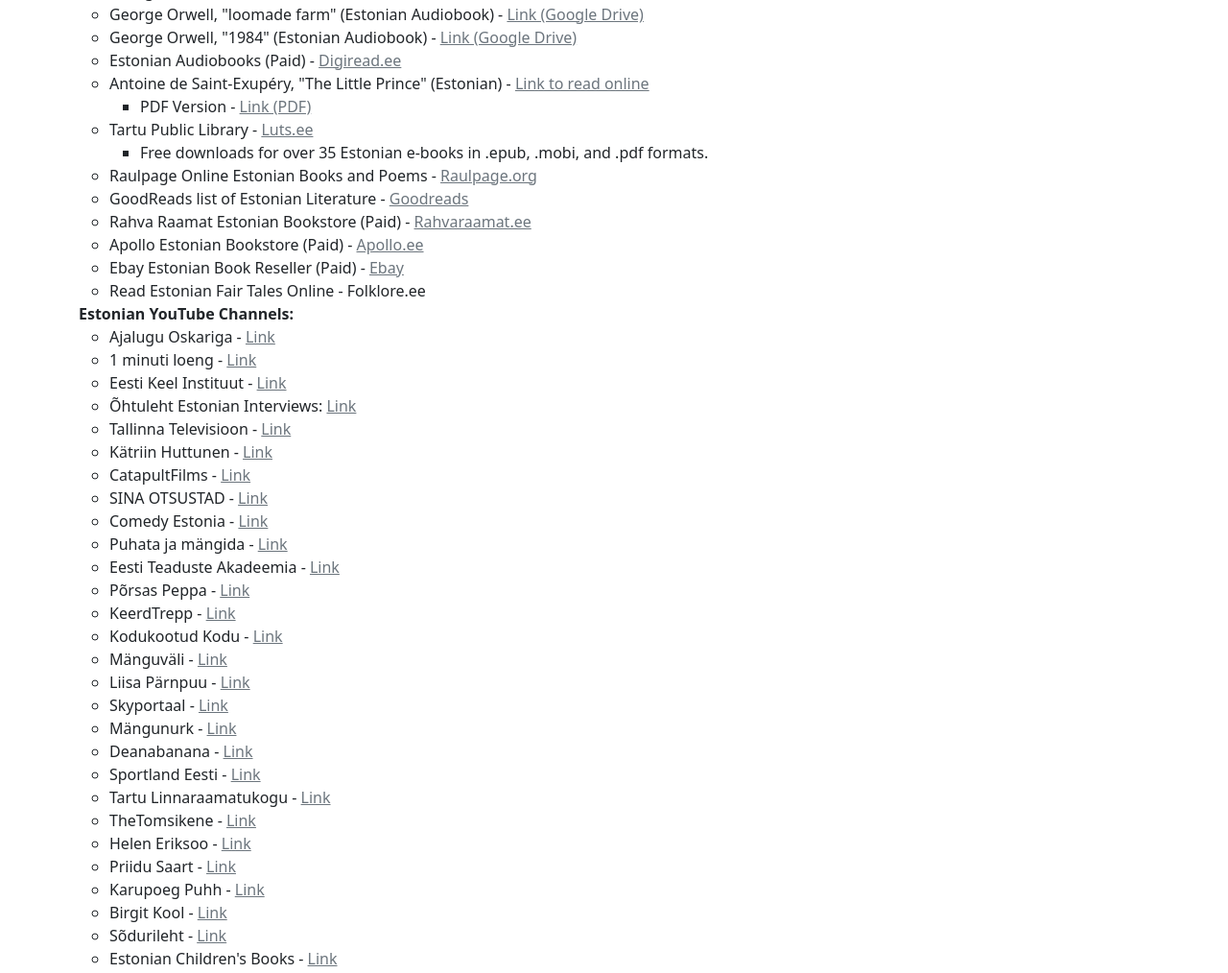
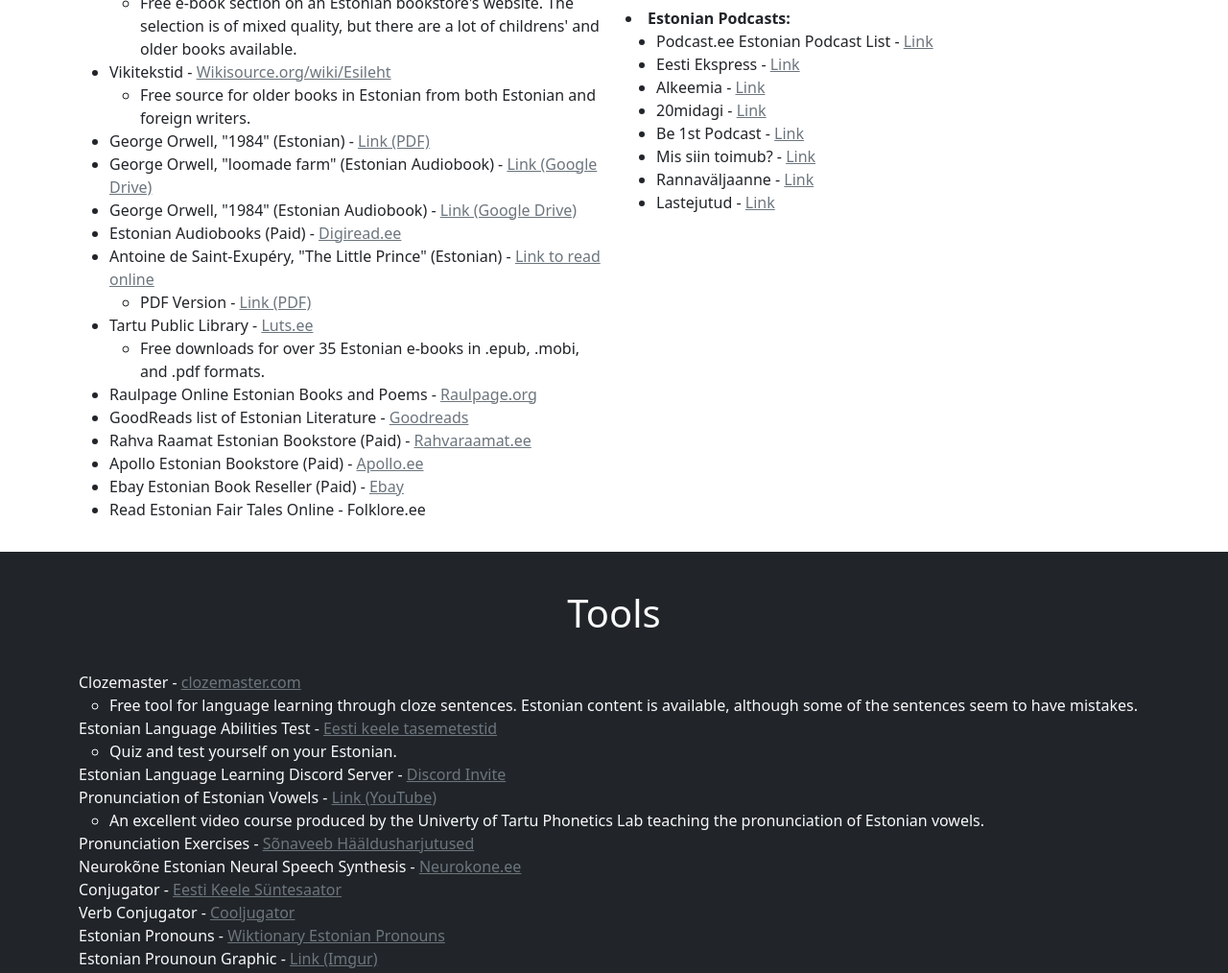
Before and after one commit to 1eemur/eesti-keelt, a plain HTML site: page index.html in a window 1280 px wide. Shown: the part 6208-7222 px from the top of the page at 96% size. Drawn offline with nearby package versions, Linux system fonts and the light colour scheme.

Commit message:
Split content into two columns and added a few additional Estonian podcasts

```diff
--- a/index.html
+++ b/index.html
@@ -395,7 +395,9 @@
 		<section class="text-dark p-3 text-center" id="content">
 			<div class="container">
 				<h1 class="py-4 fs-1">Content</h1>
-				<ul class="list-unstyled text-start py-1">
+				<div class="row text-dark text-start">
+					<!-- Text Content -->
+					<div class="col-md-6">
 						<li>
 							<span class="fw-bold">Estonian Websites:</span>
 							<ul>
@@ -518,6 +520,9 @@
 								<li>Read Estonian Fair Tales Online - <a href="https://www.folklore.ee/UTfolkl/mj/kunder/sisu.html" target="_blank" class="link-secondary"></a>Folklore.ee</li>
 							</ul>
 						</li>
+					</div>
+					<!-- Audio/Video Content -->
+					<div class="col-md-6">
 						<li>
 							<span class="fw-bold">Estonian YouTube Channels:</span>
 							<ul>
@@ -589,9 +594,13 @@
 								<li>Alkeemia - <a href="https://soundcloud.com/alkeemiapodcast" target="_blank" class="link-secondary">Link</a></li>
 								<li>20midagi - <a href="https://www.podchaser.com/podcasts/20midagi-1123645" target="_blank" class="link-secondary">Link</a></li>
 								<li>Be 1st Podcast - <a href="https://www.youtube.com/watch?v=-qfNd0jJD-4&list=PLxn2h63aw8yxBEhadtbReTDKMmWKxlhNl" target="_blank" class="link-secondary">Link</a></li>
+								<li>Mis siin toimub? - <a href="https://www.youtube.com/channel/UC-CT_B8feUKsRZ3KuIXCZDQ/videos" target="_blank" class="link-secondary">Link</a></li>
+								<li>Rannaväljaanne - <a href="https://open.spotify.com/show/6UsXMjxJ18GYGfzLcKgcXO" target="_blank" class="link-secondary">Link</a></li>
+								<li>Lastejutud - <a href="https://open.spotify.com/show/1lGbHNIrOm31R76G7ZKZ79?si=02ac2cc1e2ca4c48&nd=1" target="_blank" class="link-secondary">Link</a></li>
 							</ul>
 						</li>
-				</ul>
+					</div>
+				</div>
 			</div>
 		</section>
 		<!-- Tools -->
```
Lines whose indentation alone changed are shown as unchanged.
